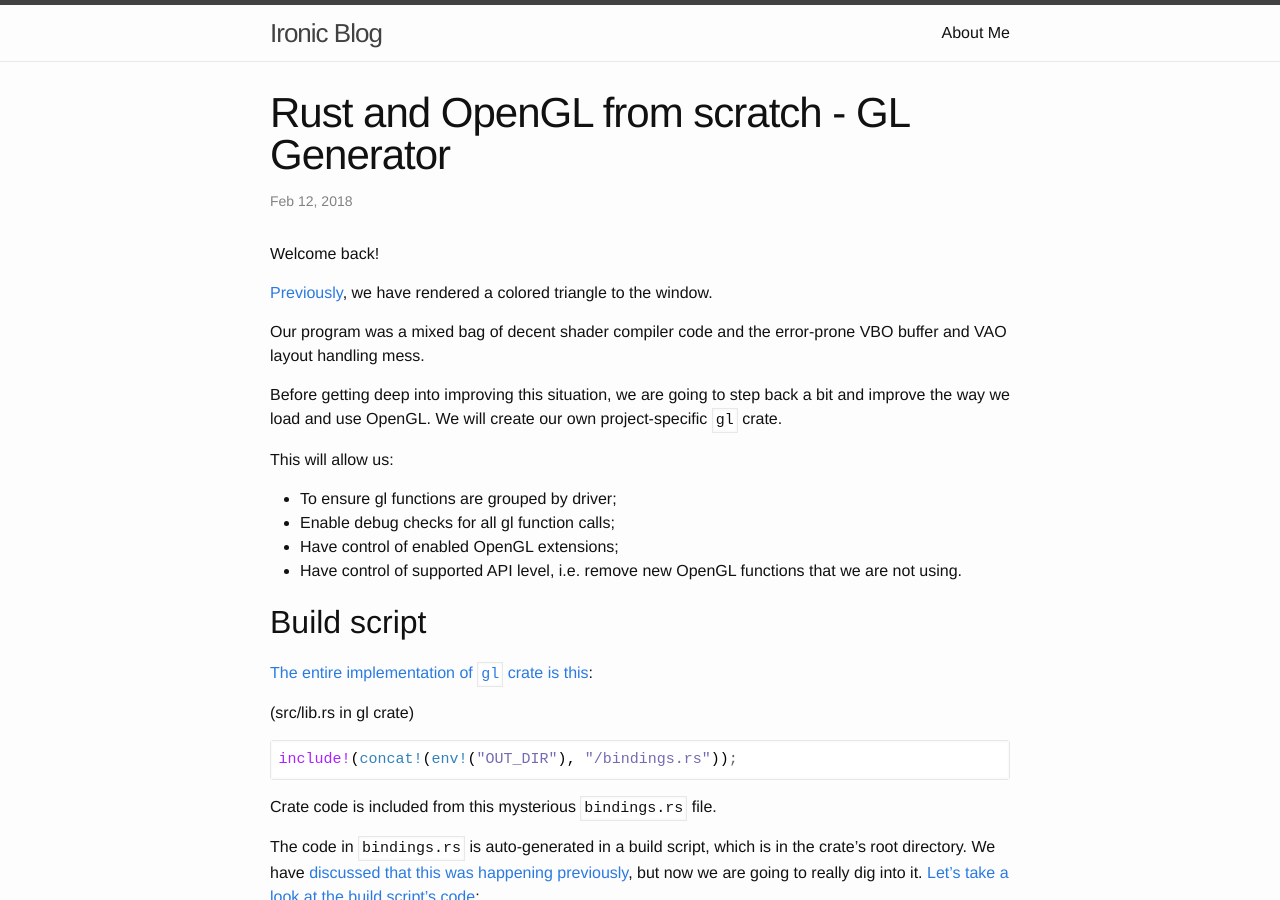
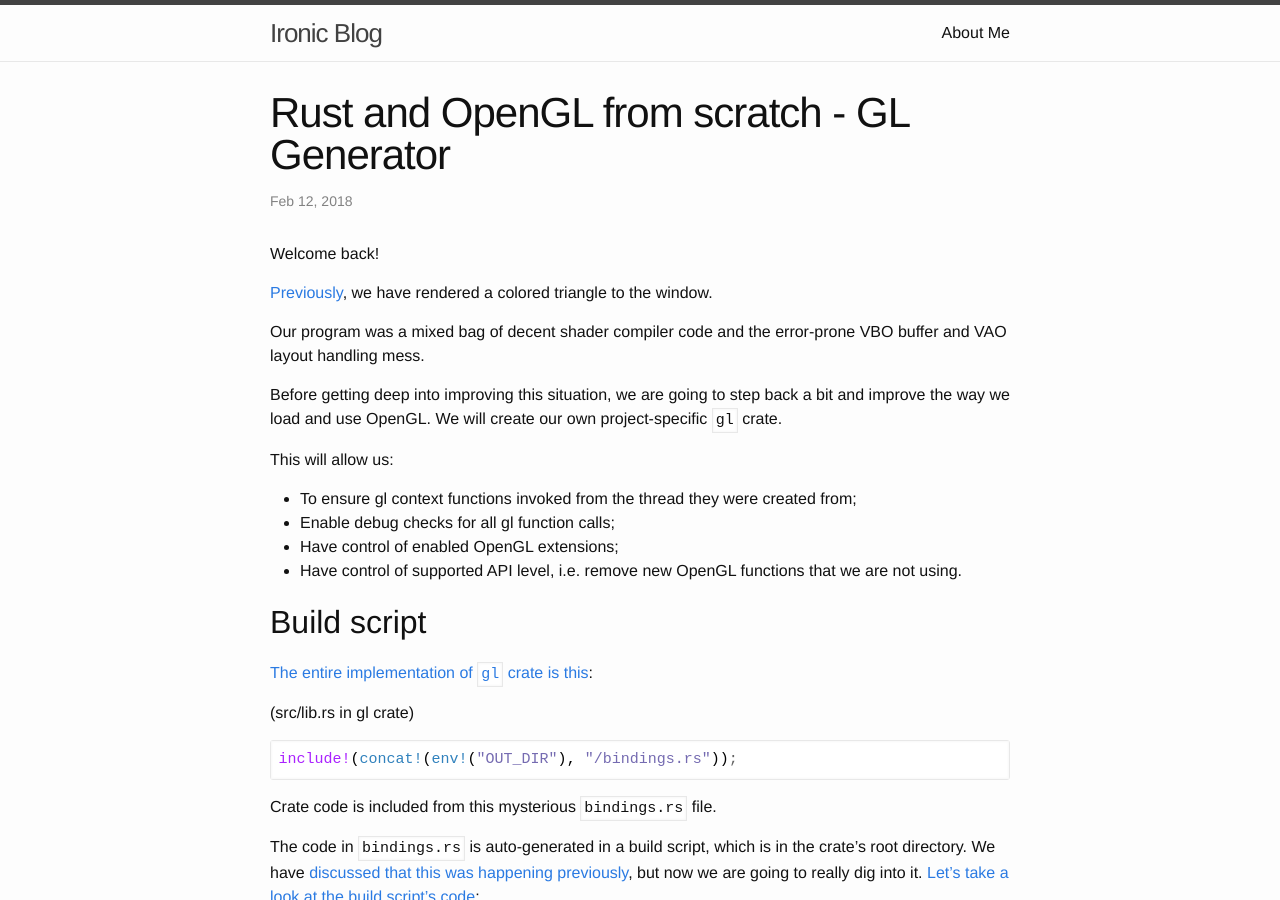
Before and after one commit to Nercury/Nercury.github.io, a Jekyll site: the page built from _posts/2018-02-12-opengl-in-rust-from-scratch-06-gl-generator.markdown, in a window 1280 px wide and 900 px high. Built offline with Jekyll 4.4.1, drawn with Linux system fonts in a browser that asks for light colours; nearby versions of some CDN libraries.

Commit message:
Clarify context reason.

```diff
--- a/_posts/2018-02-12-opengl-in-rust-from-scratch-06-gl-generator.markdown
+++ b/_posts/2018-02-12-opengl-in-rust-from-scratch-06-gl-generator.markdown
@@ -18,7 +18,7 @@ the way we load and use OpenGL. We will create our own project-specific `gl` cra
 
 This will allow us:
 
-- To ensure gl functions are grouped by driver;
+- To ensure gl context functions invoked from the thread they were created from;
 - Enable debug checks for all gl function calls;
 - Have control of enabled OpenGL extensions;
 - Have control of supported API level, i.e. remove new OpenGL functions that we are not using.
```
